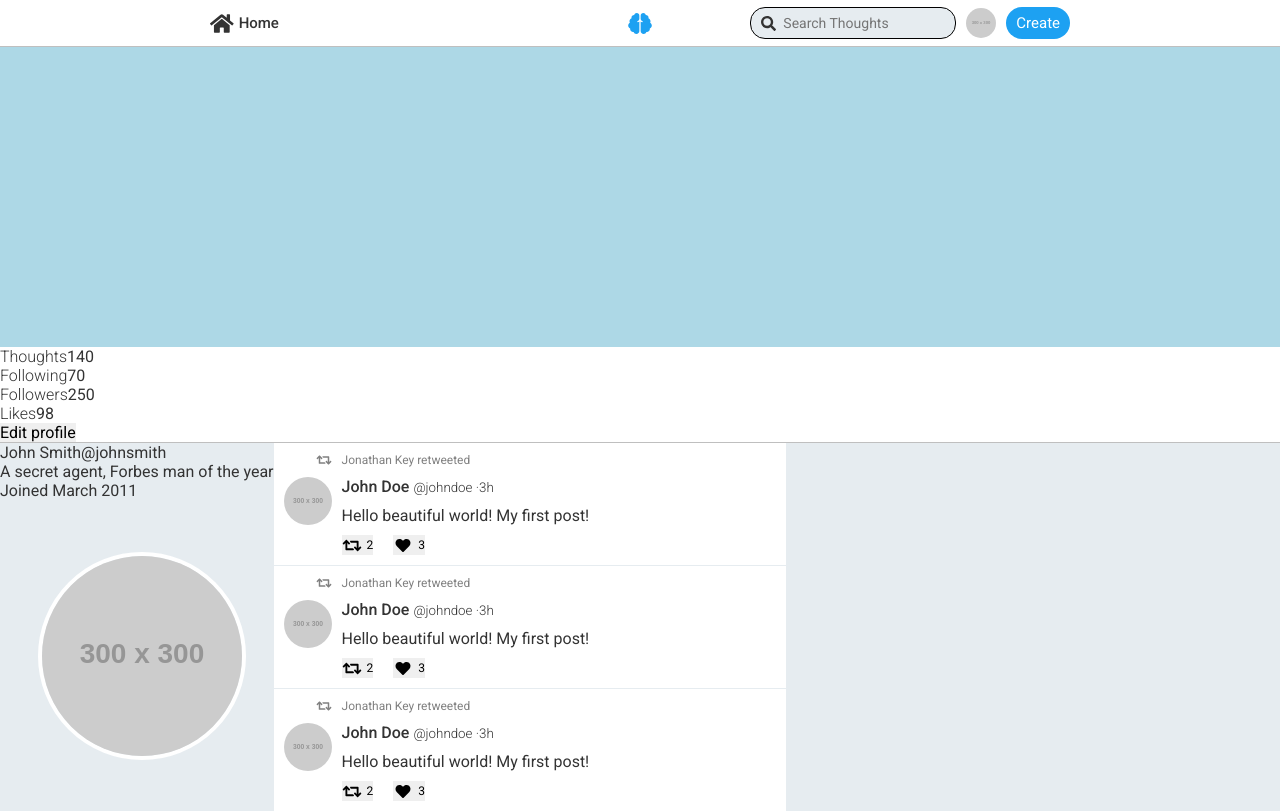
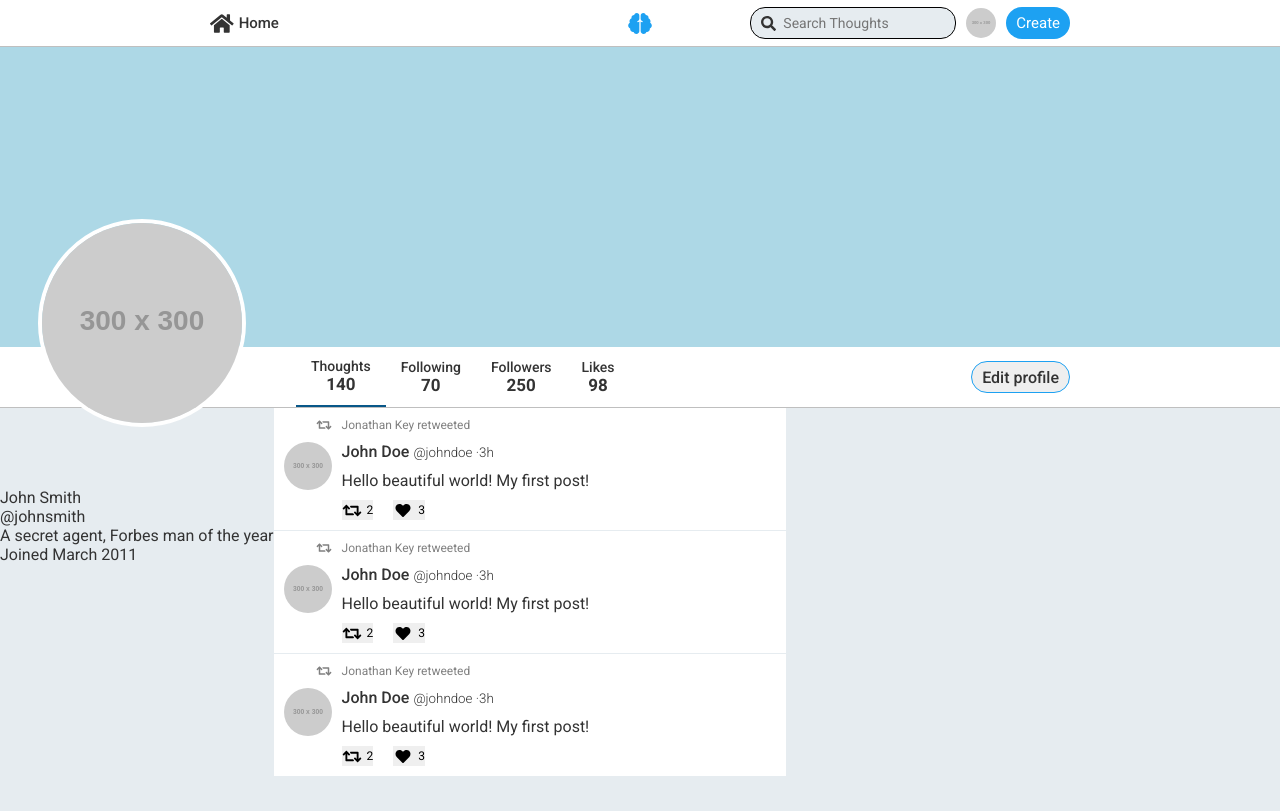
Before and after one commit to robbdimitrov/thoughts, a Vue app in the folder src/frontend/: page /user in a window 1280 px wide. Built offline with nearby package versions, Linux system fonts and the light colour scheme.

Commit message:
Implemented layout for control strip in User View

```diff
--- a/src/frontend/src/components/NavigationBar.vue
+++ b/src/frontend/src/components/NavigationBar.vue
@@ -53,7 +53,7 @@ $icon-width: 30px;
 $icon-font-size: 21px;
 $bar-height: 46px;
 
-$active-nav-button-color: darken($active-color, 25%);
+
 
 .container {
   display: flex;
@@ -86,7 +86,7 @@ $active-nav-button-color: darken($active-color, 25%);
 
 .nav-button.router-link-active {
   color: $active-nav-button-color;
-  border-bottom: 2px solid $active-nav-button-color
+  border-bottom: 2px solid $active-nav-button-color;
 }
 
 .left-items {
--- a/src/frontend/src/components/UserCard.vue
+++ b/src/frontend/src/components/UserCard.vue
@@ -70,23 +70,6 @@
 }
 
 .counters {
-  display: flex;
-  flex-direction: row;
-  justify-content: space-evenly;
   margin: 0 0 $padding;
 }
-
-.counter {
-  display: flex;
-  flex-direction: column;
-  text-align: center;
-}
-
-.counter-label {
-  font-size: rem(14);
-}
-
-.counter-value {
-  font-weight: $font-weight-semibold;
-}
 </style>
--- a/src/frontend/src/styles/_colors.scss
+++ b/src/frontend/src/styles/_colors.scss
@@ -1,3 +1,5 @@
 $background-color: #E6ECF0;
 $primary-text-color: #333333;
 $active-color: #1da1f2;
+
+$active-nav-button-color: darken($active-color, 25%);
--- a/src/frontend/src/styles/_components.scss
+++ b/src/frontend/src/styles/_components.scss
@@ -1,5 +1,6 @@
 @import 'colors';
 @import 'variables';
+@import 'fonts';
 
 $button-background-color: $active-color;
 
@@ -28,6 +29,51 @@ $button-background-color: $active-color;
   }
 }
 
+.outline-button {
+  border-style: solid;
+  border-width: 1px;
+  height: 32px;
+  padding: 0 $padding;
+  border-radius: 16px;
+  border-color: $button-background-color;
+  font-weight: $font-weight-semibold;
+  text-decoration: none;
+  color: $primary-text-color;
+  &:not(:disabled) {
+    &:hover, &:focus {
+      border-color: darken($button-background-color,8%);
+      color: darken($primary-text-color, 8%);
+      background: darken(white, 8%);
+      transition: all 0.3s ease;
+    }
+    &:active {
+      border-color: darken($button-background-color, 25%);
+      color: darken($primary-text-color, 25%);
+      background: darken(white, 25%);
+    }
+  }
+}
+
 .bottom-shadow {
   border-bottom: 1px solid rgba(0, 0, 0, 0.25);
 }
+
+.counters {
+  display: flex;
+  flex-direction: row;
+  justify-content: space-evenly;
+}
+
+.counter {
+  display: flex;
+  flex-direction: column;
+  align-items: center;
+}
+
+.counter-label {
+  font-size: rem(14);
+}
+
+.counter-value {
+  font-weight: $font-weight-semibold;
+}
--- a/src/frontend/src/views/UserView.vue
+++ b/src/frontend/src/views/UserView.vue
@@ -1,36 +1,40 @@
 <template>
   <div class="container">
+    <div class="header">
+      <div class="cover"></div>
+
       <img class="avatar"
         src="https://via.placeholder.com/300.png" />
+    </div>
 
-    <div class="cover"></div>
-
-    <div class="control-bar bottom-shadow">
-      <nav class="elements">
-        <div class="element">
-          <span class="counter-label light">Thoughts</span>
+    <div class="control-bar-container bottom-shadow">
+      <div class="control-bar">
+        <nav class="counters">
+          <div class="counter active">
+            <span class="counter-label">Thoughts</span>
             <span class="counter-value">140</span>
           </div>
 
-        <div class="element">
-          <span class="counter-label light">Following</span>
+          <div class="counter">
+            <span class="counter-label">Following</span>
             <span class="counter-value">70</span>
           </div>
 
-        <div class="element">
-          <span class="counter-label light">Followers</span>
+          <div class="counter">
+            <span class="counter-label">Followers</span>
             <span class="counter-value">250</span>
           </div>
 
-        <div class="element">
-          <span class="counter-label light">Likes</span>
+          <div class="counter">
+            <span class="counter-label">Likes</span>
             <span class="counter-value">98</span>
           </div>
         </nav>
 
-      <button class="edit-profile-button">
+        <button class="edit-profile-button outline-button">
           Edit profile
         </button>
+      </div>
     </div>
 
     <div class="content">
@@ -59,10 +63,25 @@ export default {
 
 <style lang="scss" scoped>
 @import "../styles/variables";
+@import "../styles/fonts";
+@import "../styles/helpers";
+@import "../styles/colors";
 
 .cover {
   background: lightblue;
   height: 150px;
+}
+
+.user-info {
+  margin-top: 80px;
+
+  span {
+    display: block;
+  }
+}
+
+.header {
+  position: relative;
 }
 
 .avatar {
@@ -71,7 +90,7 @@ export default {
   height: 200px;
   position: absolute;
   margin-left: 3%;
-  bottom: 40px;
+  bottom: -80px;
 }
 
 .content {
@@ -82,8 +101,44 @@ export default {
   width: $item-list-width;
 }
 
+.control-bar-container {
+  background: white;
+}
+
 .control-bar {
-  background: white;
+  display: flex;
+  height: 60px;
+  width: 90%;
+  max-width: 860px;
+  justify-content: space-between;
+  margin-left: auto;
+  margin-right: auto;
+  align-items: center;
+}
+
+.counters {
+  margin-left: 10%;
+  height: 100%;
+}
+
+.counter {
+  justify-content: center;
+  padding-left: $padding * 1.5;
+  padding-right: $padding * 1.5;
+}
+
+.counter.active {
+  border-bottom: 2px solid $active-nav-button-color;
+}
+
+.counter-label {
+  font-size: rem(14);
+  font-weight: $font-weight-semibold;
+}
+
+.counter-value {
+  font-size: rem(17);
+  font-weight: $font-weight-bold;
 }
 
 @media screen and (min-width: $break-md) {
```
Lines whose indentation alone changed are shown as unchanged.
